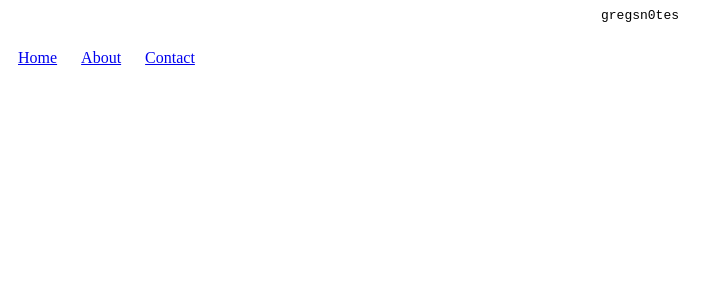
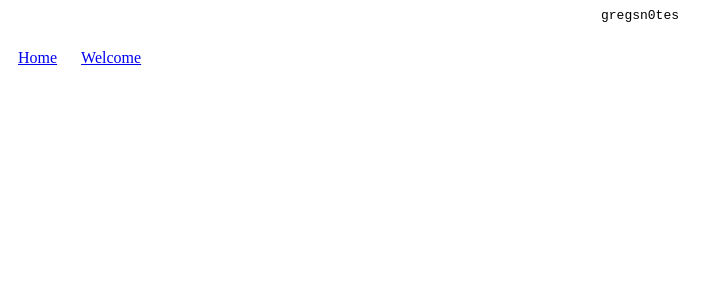
Before and after one commit to greg0rys/gregsn0tes, a Jekyll site: the page built from index.md, in a window 1280 px wide. Shown: the top 300 px of the page, without its empty margins (0-722 px from the left). Built offline with Jekyll 4.4.1, drawn with Linux system fonts in a browser that asks for light colours.

Commit message:
Update default.html
changed link name, removed unused link

```diff
--- a/_layouts/default.html
+++ b/_layouts/default.html
@@ -43,8 +43,7 @@
     <nav>
         <ul>
             <li><a href="{{site.baseurl}}">Home</a></li>
-            <li><a href="{{site.baseurl}}/about">About</a></li>
-            <li><a href="{{site.baseurl}}/welcome.html">Contact</a></li>
+            <li><a href="{{site.baseurl}}/welcome.html">Welcome</a></li>
         </ul>
     </nav>
 </body>
```
